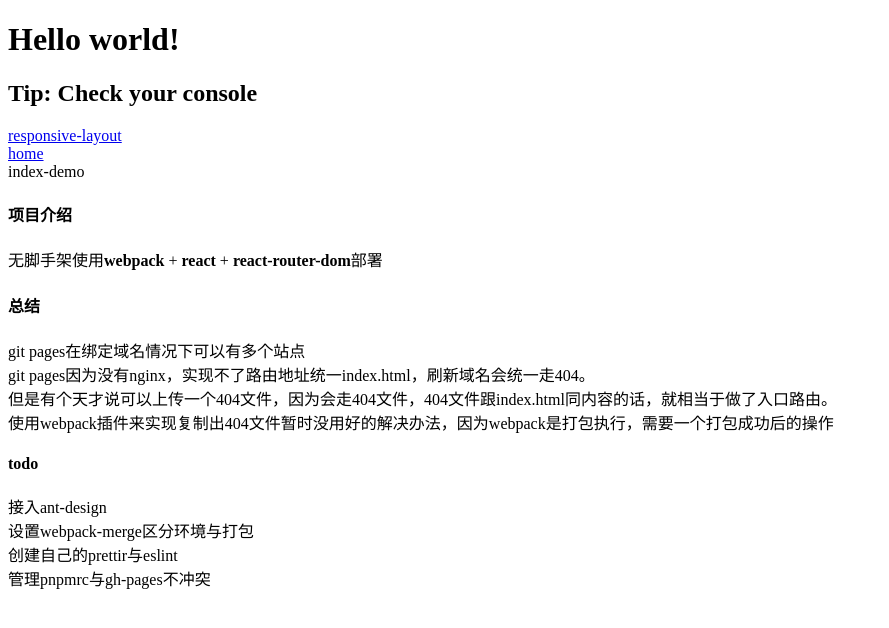
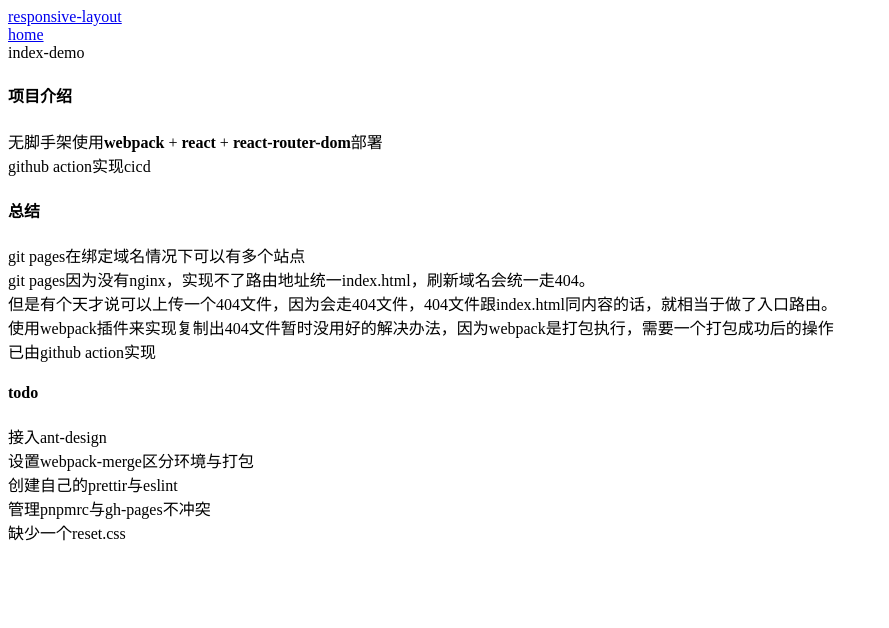
Before and after one commit to Sorabb/sora-pages, a React app: page /demo in a window 1280 px wide. Shown: the top 628 px of the page, without its empty margins (0-889 px from the left). Built offline with nearby package versions, Linux system fonts and the light colour scheme.

Commit message:
卡在css模块化

```diff
--- /dev/null
+++ b/global.d.ts
@@ -0,0 +1,4 @@
+declare module '*.module.scss' {
+    const classes: { readonly [key: string]: string }
+    export default classes
+}
--- a/index.html
+++ b/index.html
@@ -4,8 +4,6 @@
         <meta charset="utf-8" />
     </head>
     <body>
-        <h1>Hello world!</h1>
-        <h2>Tip: Check your console</h2>
         <div id="app"></div>
     </body>
 
--- a/package.json
+++ b/package.json
@@ -32,8 +32,11 @@
     "serve": "webpack serve"
   },
   "dependencies": {
+    "lodash": "^4.17.21",
+    "nanoid": "^5.0.7",
     "react": "^18.3.1",
     "react-dom": "^18.3.1",
+    "react-draggable": "^4.4.6",
     "react-router-dom": "^6.25.1"
   }
 }
--- a/src/demo/index.tsx
+++ b/src/demo/index.tsx
@@ -11,6 +11,7 @@ export default () => {
             <div>
                 <h4>项目介绍</h4>
                 <div>无脚手架使用<b>webpack</b> + <b>react</b> + <b>react-router-dom</b>部署</div>
+                <div>github action实现cicd</div>
             </div>
             <div>
                 <h4>总结</h4>
@@ -22,12 +23,14 @@ export default () => {
                     但是有个天才说可以上传一个404文件，因为会走404文件，404文件跟index.html同内容的话，就相当于做了入口路由。</div>
                 </div>
                 <div>使用webpack插件来实现复制出404文件暂时没用好的解决办法，因为webpack是打包执行，需要一个打包成功后的操作</div>
+                <div>已由github action实现</div>
             <div>
                 <h4>todo</h4>
                 <div>接入ant-design</div>
                 <div>设置webpack-merge区分环境与打包</div>
                 <div>创建自己的prettir与eslint</div>
                 <div>管理pnpmrc与gh-pages不冲突</div>
+                <div>缺少一个reset.css</div>
             </div>
         </>
     )
--- a/src/demo/responsive-layout.tsx
+++ b/src/demo/responsive-layout/index.tsx
@@ -1,5 +1,6 @@
 import React from "react";
 import {Link} from "react-router-dom";
+import styles from './style/index.module.scss';
 export default () => {
     return (
         <>
@@ -10,6 +11,7 @@ export default () => {
                 <Link to={'/demo'}>demo</Link>
             </div>
             <div>responsive-layout</div>
+            <div className={styles['wrap']}></div>
         </>
     )
 }
--- /dev/null
+++ b/src/demo/responsive-layout/style/index.module.scss
@@ -0,0 +1,3 @@
+.wrap {
+  padding: 10px;
+}
--- a/tsconfig.json
+++ b/tsconfig.json
@@ -7,9 +7,11 @@
     "allowJs": true,
     "jsx": "preserve",
     "moduleResolution": "node",
+    "baseUrl": "./src"
   },
   "include": [
     "**/*.ts",
-    "**/*.tsx"
+    "**/*.tsx",
+    "global.d.ts"
   ]
 }
--- a/webpack.config.js
+++ b/webpack.config.js
@@ -38,7 +38,12 @@ const config = {
             },
             {
                 test: /\.s[ac]ss$/i,
-                use: [stylesHandler, 'css-loader', 'postcss-loader', 'sass-loader'],
+                use: [stylesHandler, {
+                    loader: 'css-loader',
+                    options: {
+                        modules: true,
+                    },
+                }, 'postcss-loader', 'sass-loader'],
             },
             {
                 test: /\.css$/i,
```
Also changed, not shown: 1 other file (tests, documents, lock files or other folders).
